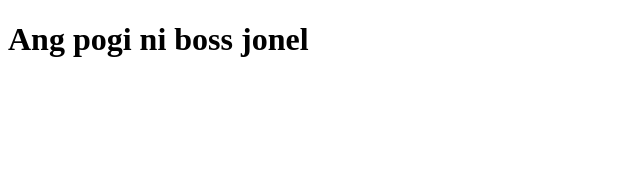
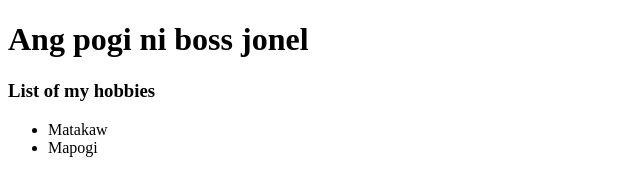
Before and after one commit to Nelskie13/GitFlow, a plain HTML site: page index.html in a window 1280 px wide. Shown: the whole page, without its empty margins (0-640 px from the left). Drawn offline with Linux system fonts and the light colour scheme.

Commit message:
Add some hobbieS

```diff
--- a/index.html
+++ b/index.html
@@ -7,5 +7,10 @@
   </head>
   <body>
     <h1>Ang pogi ni boss jonel</h1>
+    <h3>List of my hobbies</h3>
+    <ul>
+      <li>Matakaw</li>
+      <li>Mapogi</li>
+    </ul>
   </body>
 </html>
```
